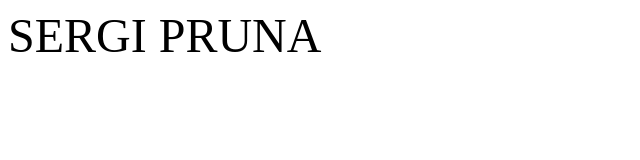
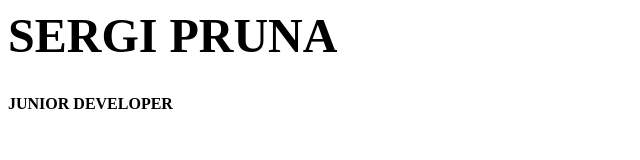
Before and after one commit to serputos/FrontEnd, a plain HTML site: page index.html in a window 1280 px wide. Shown: the whole page, without its empty margins (0-640 px from the left). Drawn offline with Linux system fonts and the light colour scheme.

Commit message:
prueba titulos

```diff
--- a/index.html
+++ b/index.html
@@ -1,6 +1,6 @@
 <html>
     <body>
-        <p style ="font-size:300%;" style = "font-family: Verdana;" title="Sergi Pruna Junior Developer">SERGI PRUNA</p>
-
+        <h1 style ="font-size:300%;" style = "font-family: serif;" title="Sergi Pruna Junior Developer"><b>SERGI PRUNA</b></h1>
+        <h2 style ="font-size:100%;" style = "font-family: serif;" > <b>JUNIOR DEVELOPER</b></h2>
     </body>
 </html>
```
